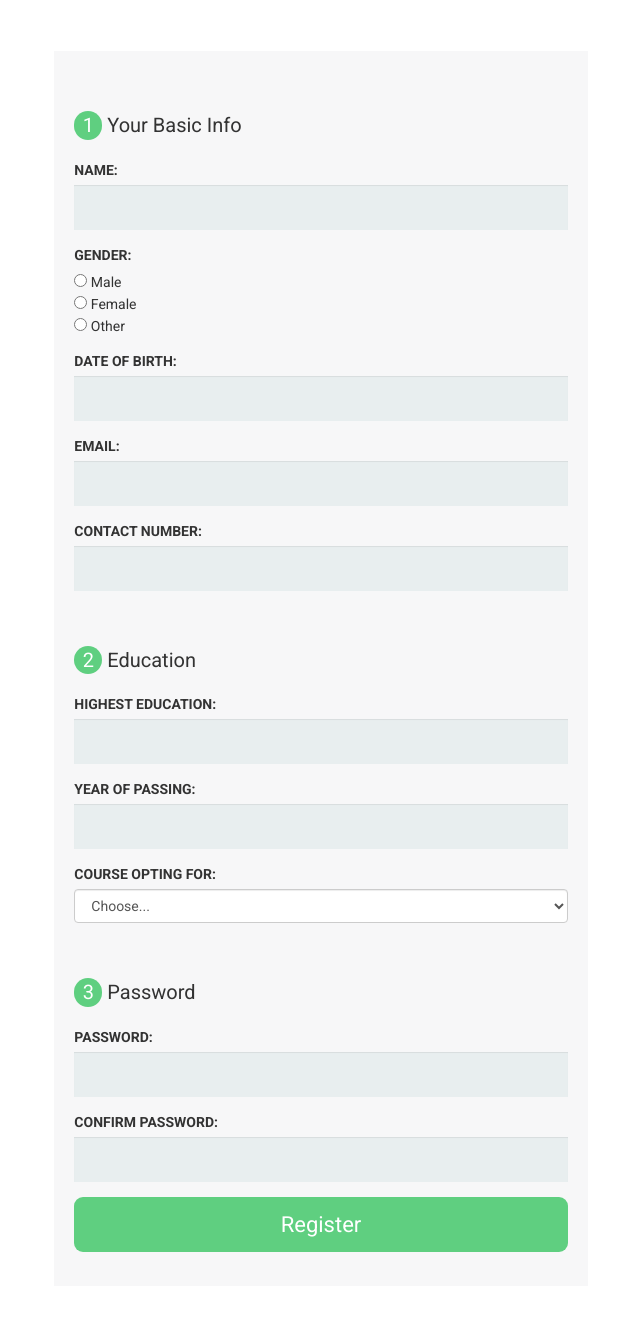
After one commit to prince737/IAS-Academic, a PHP site: page /registration.php in a window 1280 px wide. The commit adds this page. Shown: the whole page, without its empty margins (319-959 px from the left). Run offline with PHP 8.4, Linux system fonts and the light colour scheme; some libraries are stand-ins or nearby versions.

Commit message:
registration front end

```diff
--- a/Css/home.css
+++ b/Css/home.css
@@ -6,6 +6,9 @@
 
 }
 
+marquee{
+	max-height:270px;
+}
 
 .navbar{
 
@@ -222,7 +225,7 @@
 }
 
 .notice-body{
-	min-height:300px;
+	max-height:300px;
 	border:1px solid black;
 	border-top:none;
 	padding:30px;
--- /dev/null
+++ b/Css/register.css
@@ -0,0 +1,62 @@
+*{
+	font-family: 'Roboto', sans-serif;
+	font-weight: 400;
+
+}
+
+.contactus{
+	background-color: #F7F7F8;
+	margin-top: 4%;
+	margin-bottom: 4%;
+	margin-left: auto;
+	margin-right: auto;
+	float: none;
+	padding:20px;
+
+}
+
+ input[type=text], input[type=email]{
+	height:45px;
+	border-radius: 0px;
+	outline: none;
+	border:none;
+	font-family: 'Roboto', sans-serif;
+	font-weight: 300;
+	font-size: 16px;
+	color:black;
+	background-color: #E8EEEF;
+}
+
+.submit{
+	width:100%;
+	height:55px;
+	outline:none;
+	border:none;
+	border-radius:9px;
+	background-color: #5fcf80;
+	color:white;
+	font-size:22px;
+}
+
+.item{
+	font-size:20px;
+	padding-bottom:20px;
+	padding-top:40px;
+}
+
+.item span{
+	display:inline-block;
+	background-color:#5fcf80;
+	width:28px;
+	text-align:center;
+	color:white;
+	border-radius:50px;
+}
+
+@media screen and (max-width: 768px) {
+
+	.contactus{
+  		width:90%;
+  	}
+
+}
--- /dev/null
+++ b/registration.php
@@ -0,0 +1,149 @@
+<?php
+	session_start();
+?>
+
+<html>
+<head>
+	<title>Registration | IAS</title>
+	<link rel="stylesheet" href="https://maxcdn.bootstrapcdn.com/bootstrap/3.3.7/css/bootstrap.min.css">
+    <link rel="stylesheet" type="text/css" href="css/register.css">
+    <link rel="stylesheet" href="//code.jquery.com/ui/1.12.1/themes/base/jquery-ui.css">
+	<link href="https://fonts.googleapis.com/css?family=Roboto:300,300i,400,400i,500,500i,700,700i" rel="stylesheet">
+    <link rel="stylesheet" href="https://cdnjs.cloudflare.com/ajax/libs/font-awesome/4.7.0/css/font-awesome.min.css">
+    <link rel="icon" type="image/jpg"
+ href="images/logo.jpg" />
+</head>
+<body>
+    <div class="container-fluid">
+	    <div class="row">
+			<div class="col-md-5 col-sm-10 contactus">
+
+				<form>
+				    <div class="item"><span>1</span>  Your Basic Info</div>
+  					<div class="form-group">
+					<label for="name">NAME:</label>
+    					<input type="text" class="form-control" id="name" required>
+  					</div>
+					<div class="form-group ">
+    					<label for="gender">GENDER:</label><br>
+						<input type="radio" name="gender" value="male" id="gender"> Male<br>
+						<input type="radio" name="gender" value="female"> Female<br>
+						<input type="radio" name="gender" value="other"> Other
+  					</div>
+					<div class="form-group ">
+						<label for="datepicker">DATE OF BIRTH:</label>
+    					<input type="text" class="form-control" id="datepicker" name="dob" required/>
+  					</div>
+					<div class="form-group ">
+						<label for="email">EMAIL:</label>
+    					<input type="email" required class="form-control" id="email" id="email">
+  					</div>
+					<div class="form-group ">
+						<label for="contact">CONTACT NUMBER:</label>
+    					<input type="text" required class="form-control" id="contact">
+  					</div>
+					<div class="item"><span>2</span>  Education</div>
+					<div class="form-group ">
+					<label for="he">HIGHEST EDUCATION:</label>
+    					<input type="text" class="form-control" name="he" id="he" required />
+  					</div>
+					<div class="form-group ">
+						<label for="yop">YEAR OF PASSING:</label>
+    					<input type="text" class="form-control" name="yop" id="yop" required />
+  					</div>
+					<div class="form-group ">
+					<label for="course">COURSE OPTING FOR:</label>
+    					<select class="form-control" id="course">
+							<option selected>Choose...</option>
+							<option value="volvo">Volvo</option>
+							<option value="saab">Saab</option>
+							<option value="mercedes">Mercedes</option>
+							<option value="audi">Audi</option>
+						</select>
+  					</div>
+					<div class="item"><span>3</span>  Password</div>
+					<div class="form-group ">
+						<label for="pwd">PASSWORD:</label>
+    					<input type="text" required class="form-control" id="pwd">
+  					</div>
+					<div class="form-group ">
+						<label for="cpwd">CONFIRM PASSWORD:</label>
+    					<input type="text" required class="form-control" id="cpwd">
+  					</div>
+  					<button type="submit" id="register" class="submit">Register</button>
+				</form>
+			</div>
+		</div>
+	</div>
+
+			<!--<div class="col-lg-6 form">
+				<form action="includes/registration.inc.php" method="POST">
+
+
+					<div class="input-contain">
+						<span>GENDER:</span>
+						<input type="radio" name="gender" value="male"> Male
+						<input type="radio" name="gender" value="female"> Female
+						<input type="radio" name="gender" value="other"> Other
+					</div>
+					<div class="input-contain">
+						<input type="text" class="inputText" id="datepicker" name="dob" required/>
+						<span class="floating-label">DATE OF BIRTH </span>
+					</div>
+					<div class="input-contain">
+						<input type="text" class="inputText" name="he" required />
+						<span class="floating-label">HIGHEST EDUCATION </span>
+					</div>
+					<div class="input-contain">
+						<input type="text" class="inputText" name="yop" required />
+						<span class="floating-label">YEAR OF PASSING</span>
+					</div>
+					<select class="inputText input-contain" style="color:#dee1e4;">
+					<option>SELECT COURSE</option>
+						<option value="volvo">Volvo</option>
+						<option value="saab">Saab</option>
+						<option value="mercedes">Mercedes</option>
+						<option value="audi">Audi</option>
+					</select>
+					<div class="input-contain">
+						<input type="email" class="inputText" name="email" required />
+						<span class="floating-label">EMAIL</span>
+					</div>
+
+					<div class="input-contain">
+						<input type="text" class="inputText" name="contact" required />
+						<span class="floating-label">CONTACT NUMBER</span>
+					</div>
+					<div class="input-contain">
+						<input type="password" class="inputText" name="pwd" required />
+						<span class="floating-label">PASSWORD</span>
+					</div>
+					<div class="input-contain">
+						<input type="password" class="inputText" name="cpwd" required />
+						<span class="floating-label">CONFIRM PASSWORD</span>
+					</div>
+					<button type="submit" name="submit">Sign Up</button>
+				</form>
+			</div>
+
+		</div>-->
+
+
+
+	<script src="js/jquery-3.2.1.min.js"></script>
+    <script src="js/bootstrap.js"></script>
+	<script src="https://code.jquery.com/jquery-1.12.4.js"></script>
+	<script src="https://code.jquery.com/ui/1.12.1/jquery-ui.js"></script>
+	<script>
+	$( function() {
+		$( "#datepicker" ).datepicker({
+			changeMonth: true,
+			changeYear: true,
+			yearRange: '1990:2013'
+		});
+	} );
+	</script>
+
+
+</body>
+</html>
```
Also changed, not shown: Css/login.css (+10 -7 lines), includes/dbh.inc.php (added, +8 -0 lines), includes/registration.inc.php (added, +54 -0 lines), index.html (+17 -5 lines), login.php (+6 -2 lines), images/ej-yao-194786.jpg (deleted), images/gertruda-valaseviciute-280777.jpg (deleted), images/ilya-ilyukhin-281346.jpg (added), images/justin-veenema-156592.jpg (deleted), 1 other file.
